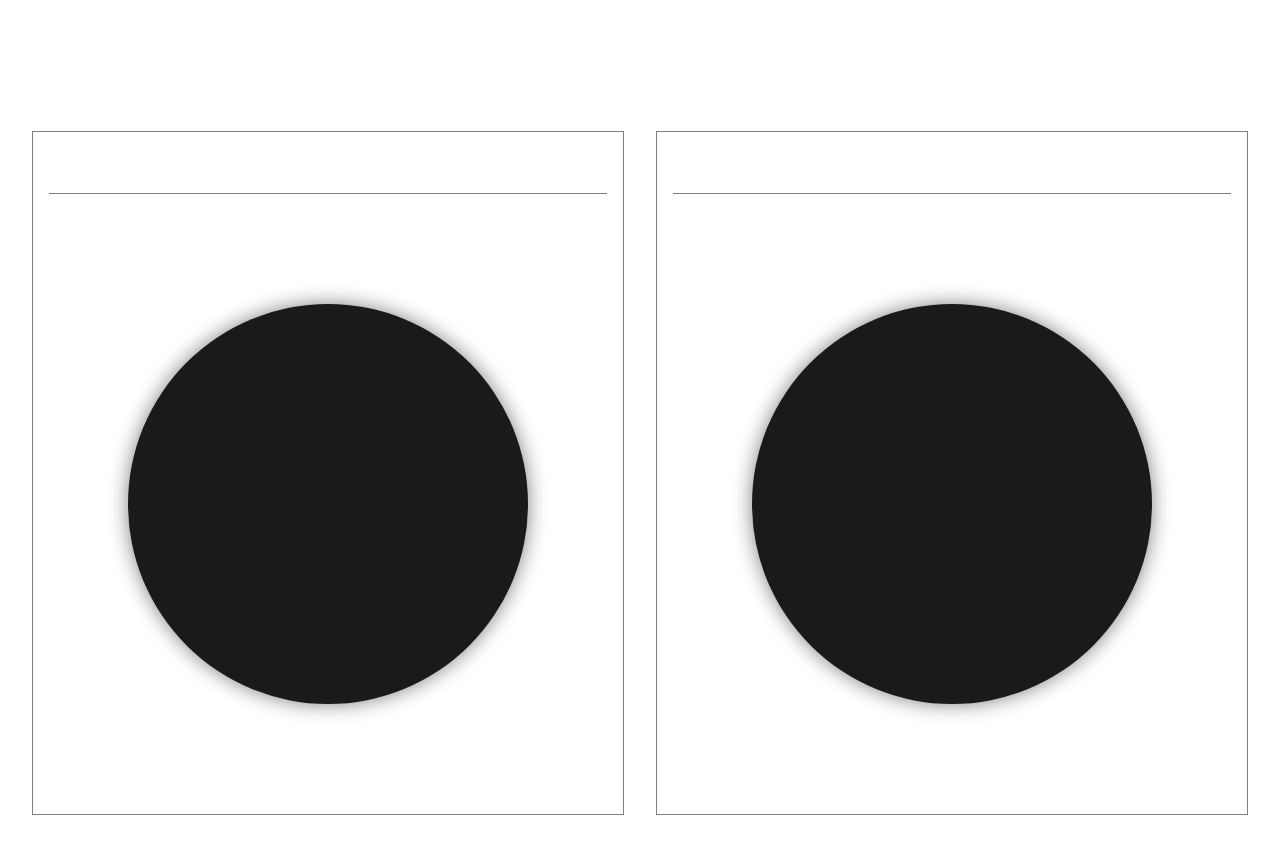
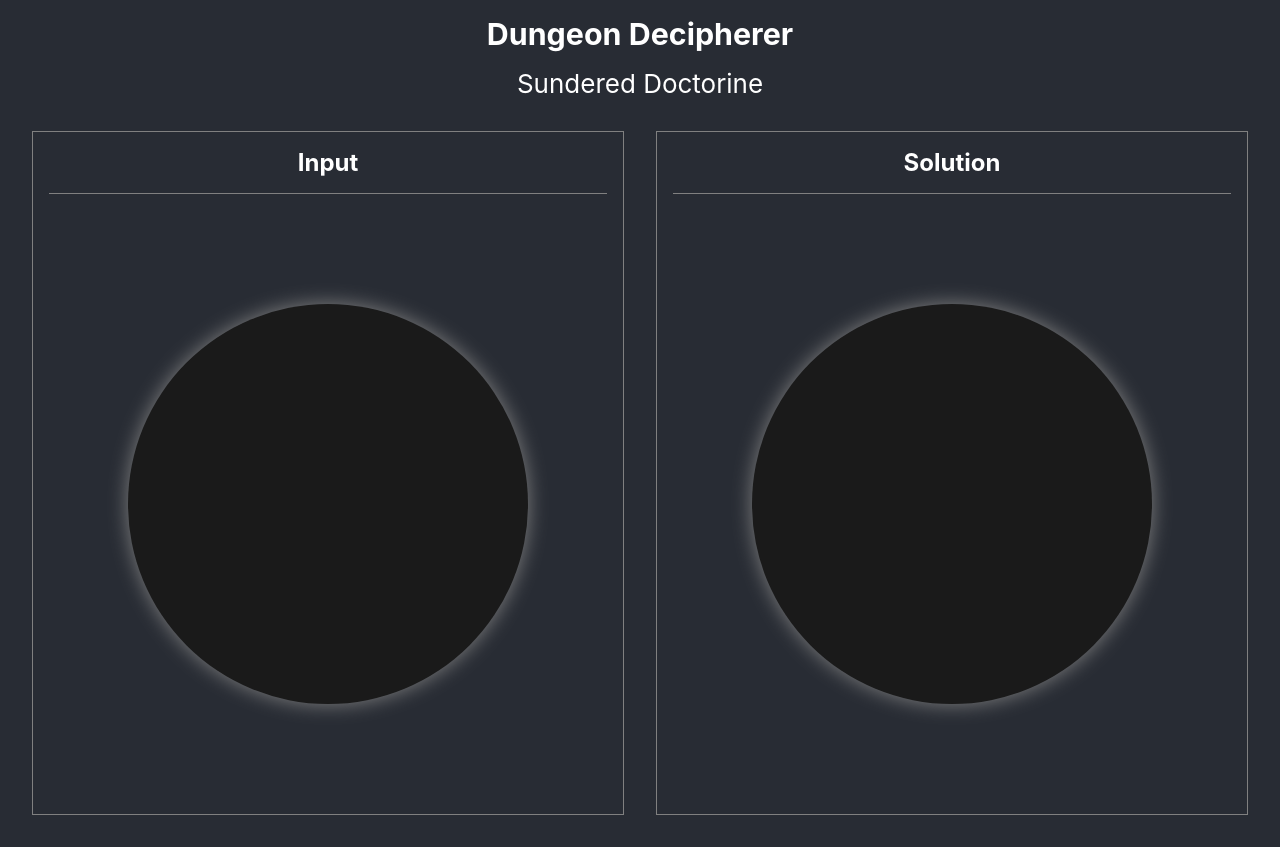
Before and after one commit to LMeeks19/DungeonDechiperer, a React (Create React App) app: page / in a window 1280 px wide. Built offline with nearby package versions, Linux system fonts and the light colour scheme.

Commit message:
forgot to push this code

```diff
--- a/src/index.css
+++ b/src/index.css
@@ -1,10 +1,13 @@
-body {
+body, html {
   margin: 0;
   font-family: -apple-system, BlinkMacSystemFont, 'Segoe UI', 'Roboto', 'Oxygen',
     'Ubuntu', 'Cantarell', 'Fira Sans', 'Droid Sans', 'Helvetica Neue',
     sans-serif;
   -webkit-font-smoothing: antialiased;
   -moz-osx-font-smoothing: grayscale;
+  background-color: #282c34;
+  width: 100vw;
+  height: 100vh;
 }
 
 code {
```
